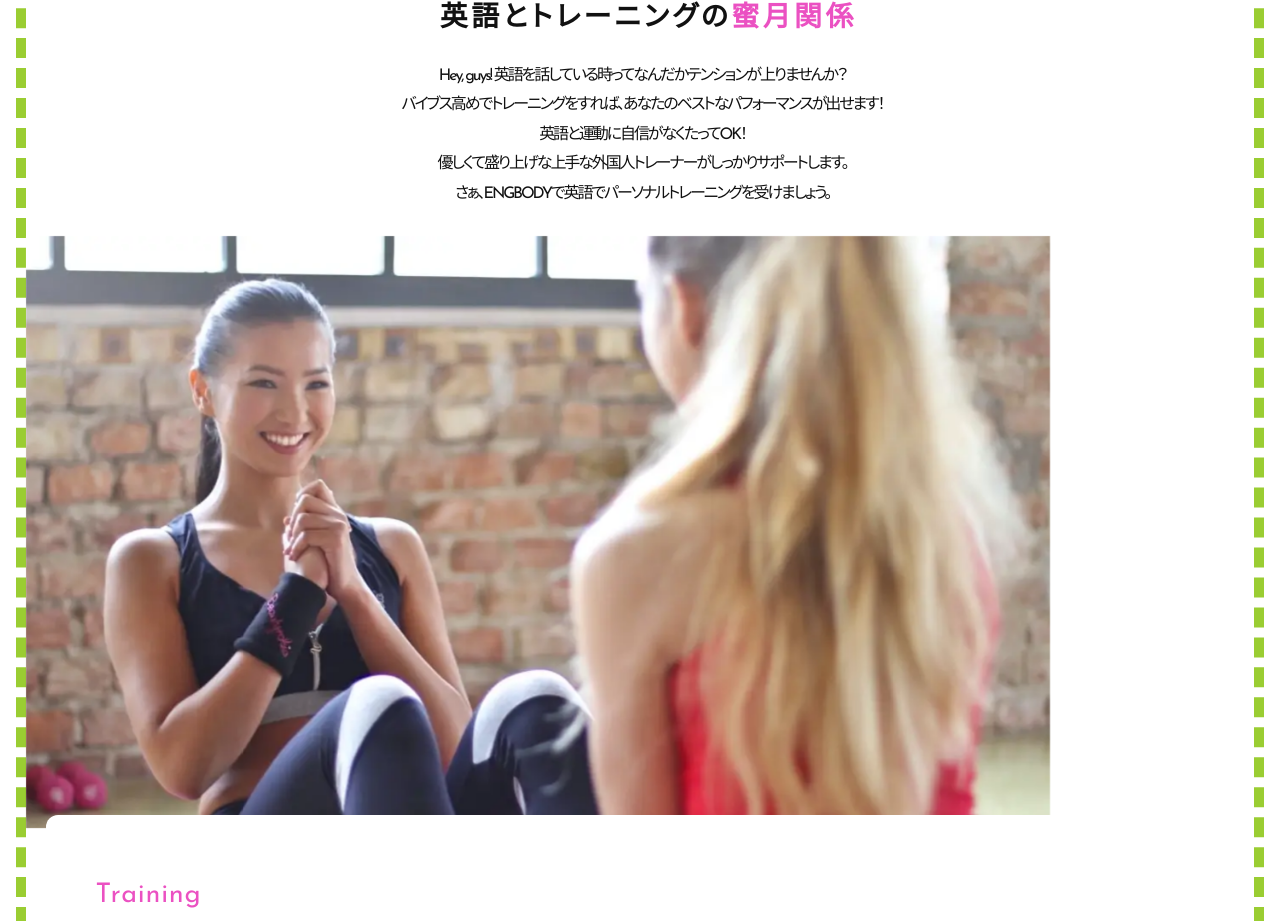
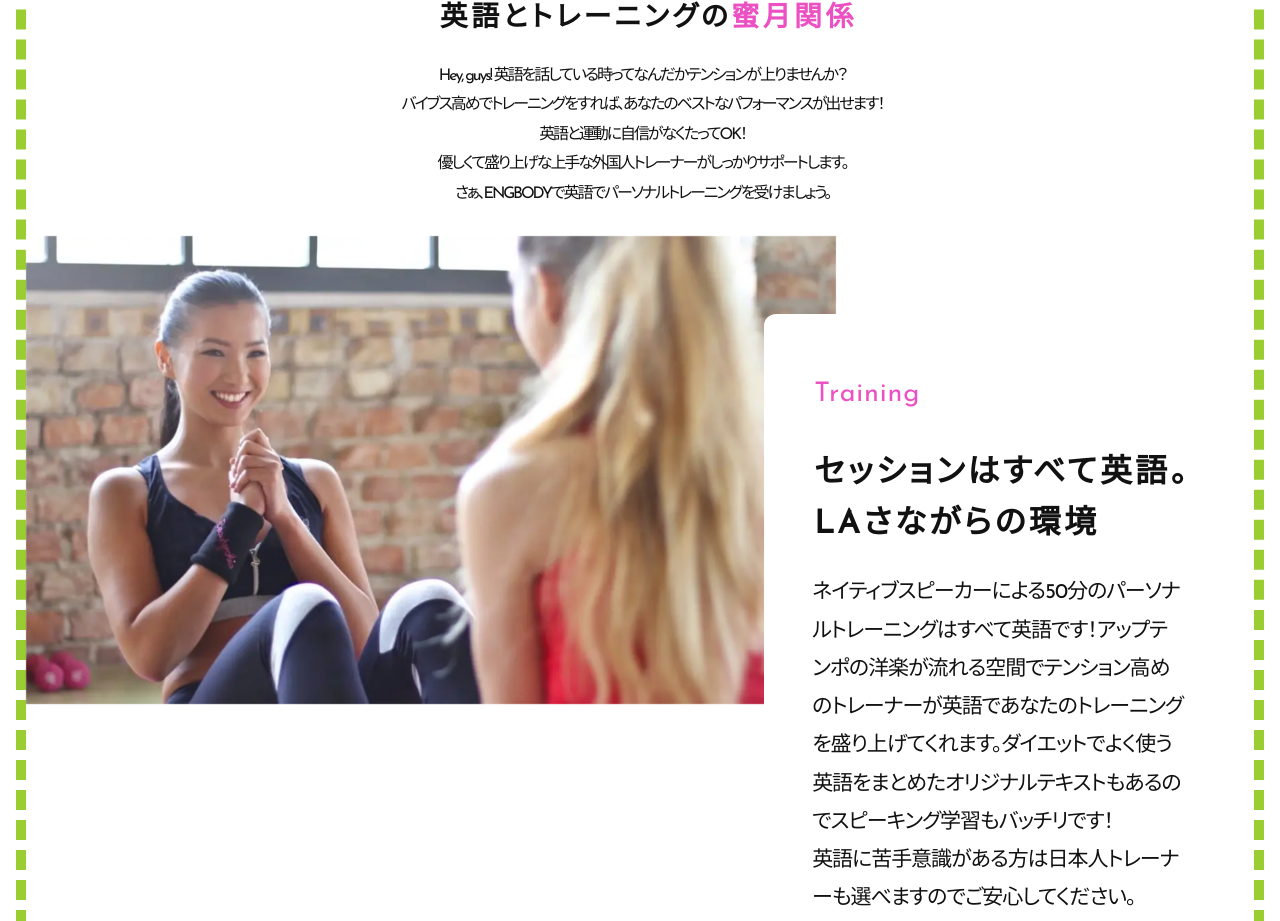
Before and after one commit to aaaa1597/webdesigner-go-HTMLCSS-lesson004, a plain HTML site: page engbody/index.html in a window 1280 px wide. Shown: the part 701-1622 px from the top of the page. Drawn offline with nearby package versions, Linux system fonts and the light colour scheme.

Commit message:
レスポンシブ対応

```diff
--- a/engbody/style.css
+++ b/engbody/style.css
@@ -274,7 +274,7 @@ About
 .about__train-img {
   width: 100vw;
   min-width: 375px;
-  max-width: 1440px;
+  max-width: 993px;
 }
 .about__train-box {
   position: relative;
@@ -284,6 +284,7 @@ About
   padding: 70px 30px 30px 50px;
   border-radius: 12px;
   background-color: #fff;
+  min-width: 450px;
 }
 .about__train-title {
   margin-top: -5px;
@@ -783,7 +784,11 @@ footer
     text-align: center;
   }
   .about__train-img {
-    width: 80vw;
+    width: 63.3vw;
+  }
+  .about__train-box {
+    margin-top: -30.5vw;
+    margin-left: clamp(100px, 57.7vw,905px);
   }
 }
 
```
